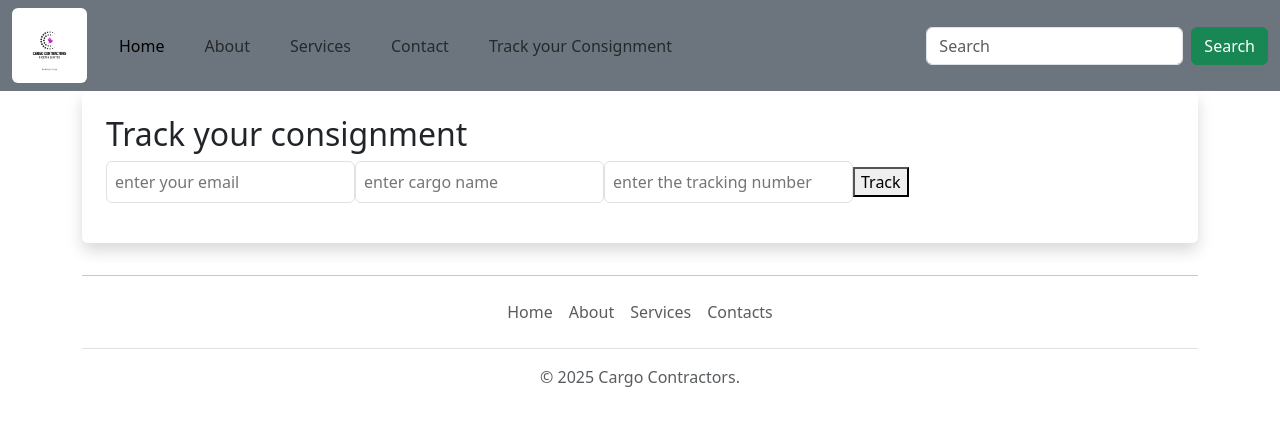
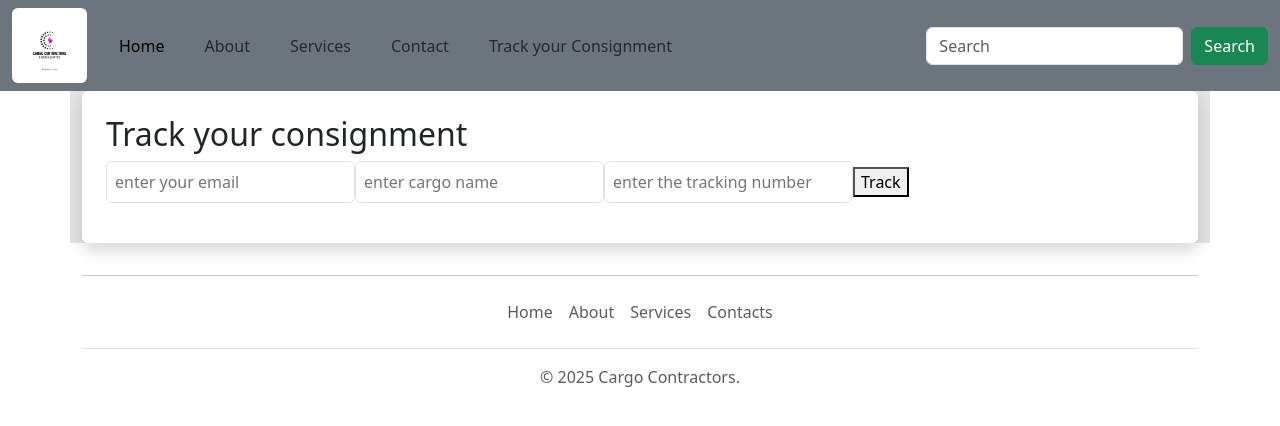
Before and after one commit to Enitanmi29/cargocontractors, a React (Vite) app: page /track in a window 1280 px wide. Shown: the top 426 px of the page. Built offline with nearby package versions, Linux system fonts and the light colour scheme.

Commit message:
track style

```diff
--- a/src/components/Track.jsx
+++ b/src/components/Track.jsx
@@ -53,8 +53,8 @@ const Track = () => {
 
   return (
     <div>
-        <div className='container'>
-            <form onSubmit={handleSubmit} className='max-w-md mx-auto p-4 bg-white shadow rounded'>
+        <div className='container bg-secondary-subtle'>
+            <form onSubmit={handleSubmit} className='d-block max-w-md mx-auto p-4 bg-white shadow rounded'>
                 <h2>Track your consignment</h2>
 
                 <input
```
